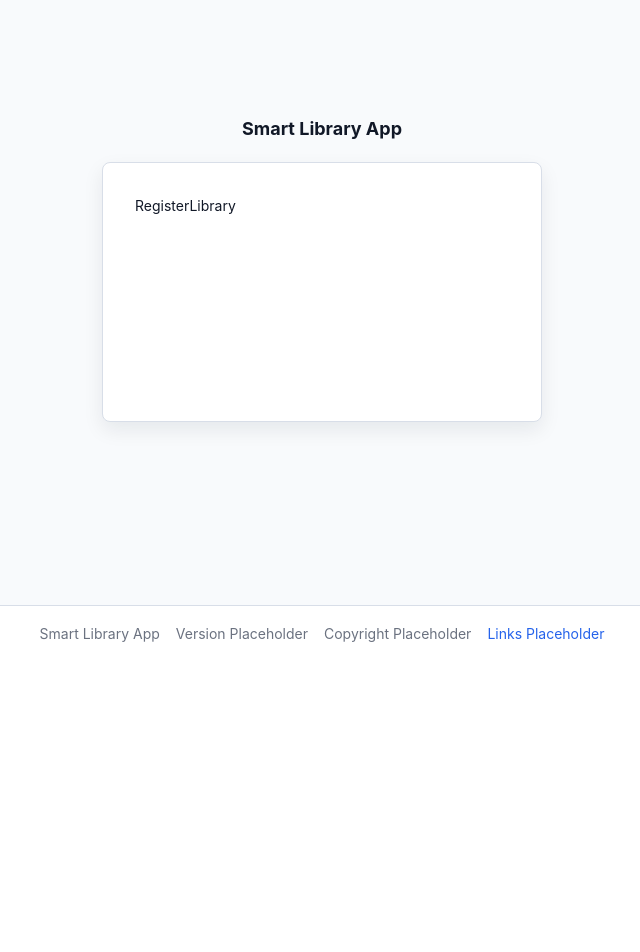
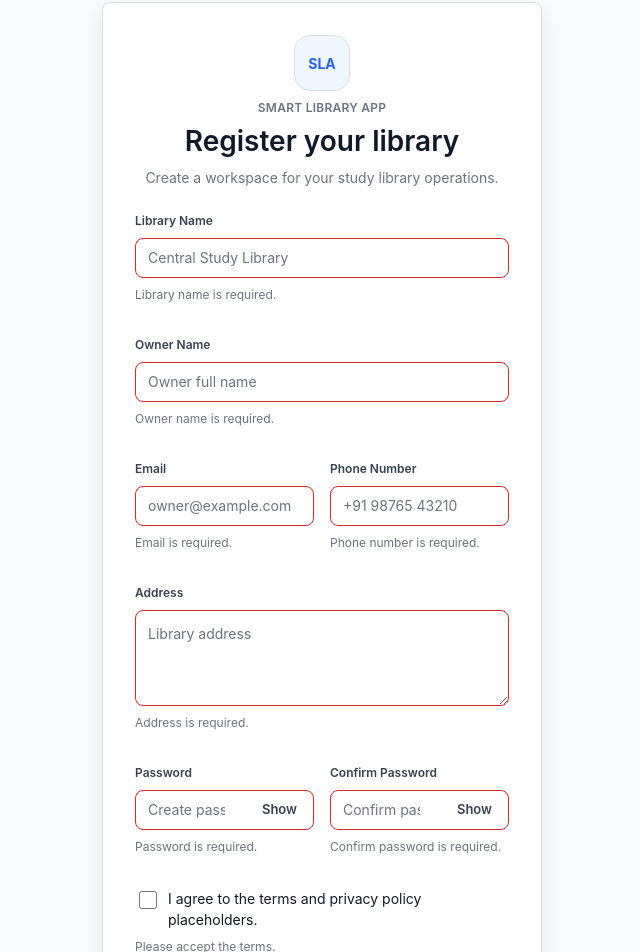
Before and after one commit to GAURAV-IITM/MAY2026-Team-021, a Vue app in the folder frontend/: page /register-library in a window 1280 px wide. Shown: the part 139-1091 px from the top of the page, without its empty margins (318-958 px from the left). Before the commit the page ends 800 px from the top, so only its background shows below. Built offline with nearby package versions, Linux system fonts and the light colour scheme.

Commit message:
(frontend): Implement the register library page

```diff
--- a/frontend/src/pages/auth/RegisterLibrary.vue
+++ b/frontend/src/pages/auth/RegisterLibrary.vue
@@ -1,9 +1,324 @@
 <template>
-  <section>RegisterLibrary</section>
+  <section class="register-page" aria-labelledby="register-title">
+    <header class="register-page__header">
+      <div class="register-page__logo" aria-hidden="true">SLA</div>
+      <p class="text-label text-muted m-0">Smart Library App</p>
+      <h1 id="register-title" class="register-page__title">Register your library</h1>
+      <p class="register-page__description">
+        Create a workspace for your study library operations.
+      </p>
+    </header>
+
+    <form class="register-page__form" novalidate @submit.prevent="handleSubmit">
+      <div class="form-field" :class="{ 'form-field--error': validation.libraryName }">
+        <label class="form-label" for="library-name">Library Name</label>
+        <input
+          id="library-name"
+          v-model.trim="form.libraryName"
+          class="form-control"
+          type="text"
+          autocomplete="organization"
+          placeholder="Central Study Library"
+          required
+        />
+        <p class="form-help">
+          {{ validation.libraryName || 'Validation placeholder: library name is required.' }}
+        </p>
+      </div>
+
+      <div class="form-field" :class="{ 'form-field--error': validation.ownerName }">
+        <label class="form-label" for="owner-name">Owner Name</label>
+        <input
+          id="owner-name"
+          v-model.trim="form.ownerName"
+          class="form-control"
+          type="text"
+          autocomplete="name"
+          placeholder="Owner full name"
+          required
+        />
+        <p class="form-help">
+          {{ validation.ownerName || 'Validation placeholder: owner name is required.' }}
+        </p>
+      </div>
+
+      <div class="register-page__grid">
+        <div class="form-field" :class="{ 'form-field--error': validation.email }">
+          <label class="form-label" for="register-email">Email</label>
+          <input
+            id="register-email"
+            v-model.trim="form.email"
+            class="form-control"
+            type="email"
+            autocomplete="email"
+            placeholder="owner@example.com"
+            required
+          />
+          <p class="form-help">
+            {{ validation.email || 'Validation placeholder: valid email is required.' }}
+          </p>
+        </div>
+
+        <div class="form-field" :class="{ 'form-field--error': validation.phone }">
+          <label class="form-label" for="phone">Phone Number</label>
+          <input
+            id="phone"
+            v-model.trim="form.phone"
+            class="form-control"
+            type="tel"
+            autocomplete="tel"
+            placeholder="+91 98765 43210"
+            required
+          />
+          <p class="form-help">
+            {{ validation.phone || 'Validation placeholder: phone number is required.' }}
+          </p>
+        </div>
+      </div>
+
+      <div class="form-field" :class="{ 'form-field--error': validation.address }">
+        <label class="form-label" for="address">Address</label>
+        <textarea
+          id="address"
+          v-model.trim="form.address"
+          class="form-textarea"
+          autocomplete="street-address"
+          placeholder="Library address"
+          required
+        ></textarea>
+        <p class="form-help">
+          {{ validation.address || 'Validation placeholder: address is required.' }}
+        </p>
+      </div>
+
+      <div class="register-page__grid">
+        <div class="form-field" :class="{ 'form-field--error': validation.password }">
+          <label class="form-label" for="register-password">Password</label>
+          <div class="register-page__password-field">
+            <input
+              id="register-password"
+              v-model="form.password"
+              class="form-control"
+              :type="showPassword ? 'text' : 'password'"
+              autocomplete="new-password"
+              placeholder="Create password"
+              required
+              minlength="8"
+            />
+            <button
+              class="btn btn--ghost btn--sm register-page__password-toggle"
+              type="button"
+              :aria-pressed="String(showPassword)"
+              @click="showPassword = !showPassword"
+            >
+              {{ showPassword ? 'Hide' : 'Show' }}
+            </button>
+          </div>
+          <p class="form-help">
+            {{ validation.password || 'Validation placeholder: minimum 8 characters.' }}
+          </p>
+        </div>
+
+        <div class="form-field" :class="{ 'form-field--error': validation.confirmPassword }">
+          <label class="form-label" for="confirm-password">Confirm Password</label>
+          <div class="register-page__password-field">
+            <input
+              id="confirm-password"
+              v-model="form.confirmPassword"
+              class="form-control"
+              :type="showConfirmPassword ? 'text' : 'password'"
+              autocomplete="new-password"
+              placeholder="Confirm password"
+              required
+            />
+            <button
+              class="btn btn--ghost btn--sm register-page__password-toggle"
+              type="button"
+              :aria-pressed="String(showConfirmPassword)"
+              @click="showConfirmPassword = !showConfirmPassword"
+            >
+              {{ showConfirmPassword ? 'Hide' : 'Show' }}
+            </button>
+          </div>
+          <p class="form-help">
+            {{ validation.confirmPassword || 'Validation placeholder: passwords should match.' }}
+          </p>
+        </div>
+      </div>
+
+      <div class="form-field" :class="{ 'form-field--error': validation.acceptTerms }">
+        <label class="checkbox register-page__terms">
+          <input v-model="form.acceptTerms" type="checkbox" required />
+          <span>I agree to the terms and privacy policy placeholders.</span>
+        </label>
+        <p class="form-help">
+          {{ validation.acceptTerms || 'Validation placeholder: terms must be accepted.' }}
+        </p>
+      </div>
+
+      <button
+        class="btn btn--primary btn--lg register-page__submit"
+        type="submit"
+        :disabled="isLoading"
+      >
+        <span v-if="isLoading" class="btn__loader" aria-hidden="true"></span>
+        <span>{{ isLoading ? 'Registering' : 'Register Library' }}</span>
+      </button>
+
+      <p class="register-page__signin">
+        Already have an account?
+        <RouterLink :to="{ name: 'login' }">Login</RouterLink>
+      </p>
+    </form>
+  </section>
 </template>
+
+<script setup>
+import { computed, reactive, ref } from 'vue'
+import { RouterLink } from 'vue-router'
+
+const emit = defineEmits(['submit'])
+
+const showPassword = ref(false)
+const showConfirmPassword = ref(false)
+const isLoading = ref(false)
+
+const form = reactive({
+  libraryName: '',
+  ownerName: '',
+  email: '',
+  phone: '',
+  address: '',
+  password: '',
+  confirmPassword: '',
+  acceptTerms: false,
+})
+
+const validation = computed(() => ({
+  libraryName: form.libraryName ? '' : 'Library name is required.',
+  ownerName: form.ownerName ? '' : 'Owner name is required.',
+  email: getEmailError(form.email),
+  phone: form.phone ? '' : 'Phone number is required.',
+  address: form.address ? '' : 'Address is required.',
+  password: getPasswordError(form.password),
+  confirmPassword: getConfirmPasswordError(),
+  acceptTerms: form.acceptTerms ? '' : 'Please accept the terms.',
+}))
+
+function getEmailError(email) {
+  if (!email) return 'Email is required.'
+  if (!/^[^\s@]+@[^\s@]+\.[^\s@]+$/.test(email)) return 'Enter a valid email address.'
+  return ''
+}
+
+function getPasswordError(password) {
+  if (!password) return 'Password is required.'
+  if (password.length < 8) return 'Password should be at least 8 characters.'
+  return ''
+}
+
+function getConfirmPasswordError() {
+  if (!form.confirmPassword) return 'Confirm password is required.'
+  if (form.password !== form.confirmPassword) return 'Passwords must match.'
+  return ''
+}
+
+function handleSubmit() {
+  // TODO: Connect this placeholder submit to the future registration service/backend API.
+  emit('submit', { ...form })
+}
+</script>
+
+<style scoped>
+.register-page {
+  display: flex;
+  flex-direction: column;
+  gap: var(--space-6);
+}
+
+.register-page__header {
+  display: grid;
+  justify-items: center;
+  gap: var(--space-2);
+  text-align: center;
+}
+
+.register-page__logo {
+  display: inline-flex;
+  align-items: center;
+  justify-content: center;
+  width: 56px;
+  height: 56px;
+  border: 1px solid var(--color-border);
+  border-radius: var(--radius-xl);
+  background: var(--color-primary-light);
+  color: var(--color-primary);
+  font-weight: var(--font-weight-bold);
+}
+
+.register-page__title {
+  margin: 0;
+  color: var(--color-text-primary);
+  font-size: var(--font-size-h2);
+  line-height: var(--line-height-tight);
+}
+
+.register-page__description,
+.register-page__signin {
+  margin: 0;
+  color: var(--color-text-muted);
+  text-align: center;
+}
+
+.register-page__form {
+  display: grid;
+  gap: var(--space-5);
+}
+
+.register-page__grid {
+  display: grid;
+  gap: var(--space-4);
+  grid-template-columns: repeat(2, minmax(0, 1fr));
+}
+
+.register-page__password-field {
+  position: relative;
+}
+
+.register-page__password-field .form-control {
+  padding-right: 88px;
+}
+
+.register-page__password-toggle {
+  position: absolute;
+  top: 4px;
+  right: 4px;
+}
+
+.register-page__terms {
+  align-items: flex-start;
+}
+
+.register-page__submit {
+  width: 100%;
+}
+
+@media (max-width: 640px) {
+  .register-page__grid {
+    grid-template-columns: 1fr;
+  }
+}
+
+@media (max-width: 480px) {
+  .register-page {
+    gap: var(--space-5);
+  }
+}
+</style>
 
 <!--
 src/pages/auth: Authentication and onboarding route pages.
 TODO:
-- Add library owner registration UI when onboarding requirements are finalized.
+- Replace placeholder validation with shared validators when form architecture is finalized.
+- Connect registration submit to FastAPI backend integration in a future milestone.
 -->
```
